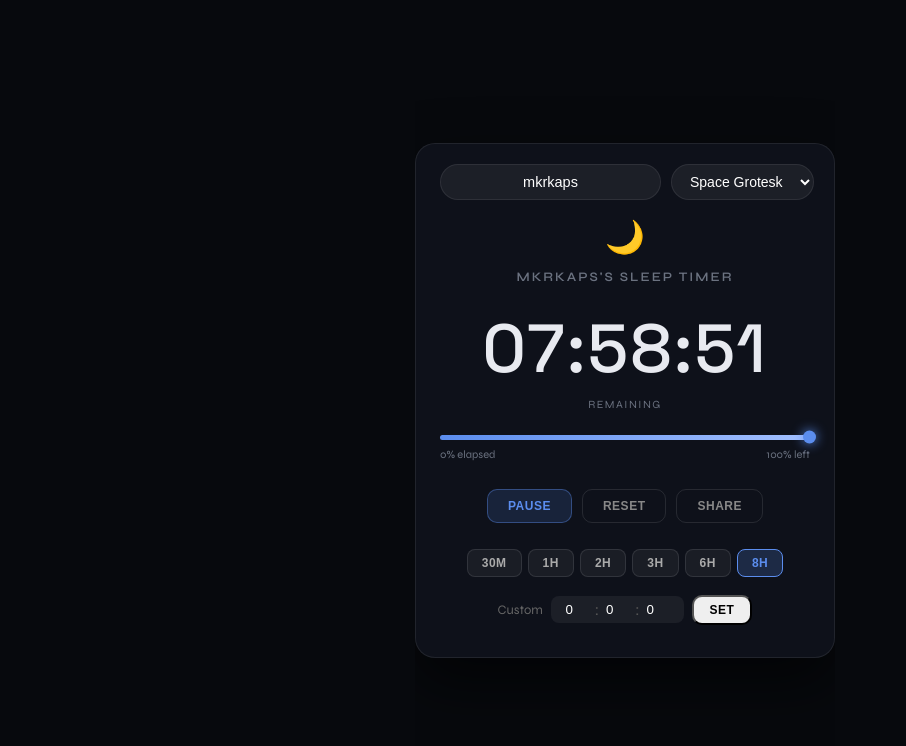
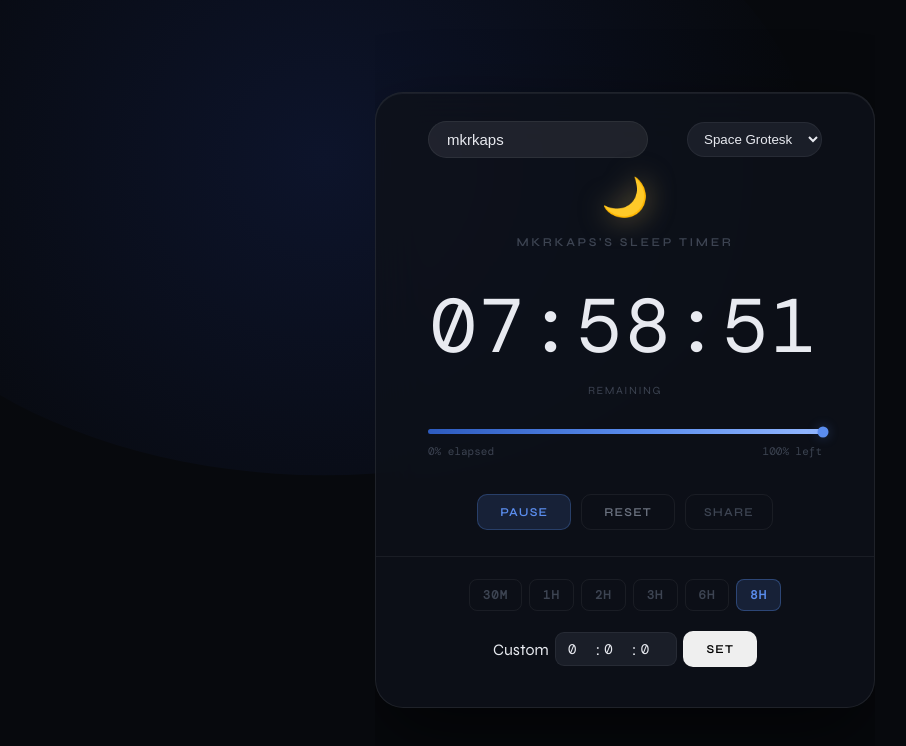
Before and after one commit to bliper2/Sleep-timer, a plain HTML site: page index.html in a window 1280 px wide. Shown: the whole page, without its empty margins (15-921 px from the left). Drawn offline with nearby package versions, Linux system fonts and the light colour scheme; a web font is replaced by a local one.

Commit message:
Update index.html

```diff
--- a/index.html
+++ b/index.html
@@ -16,191 +16,156 @@
     *, *::before, *::after { box-sizing: border-box; margin: 0; padding: 0; }
     :root {
       --bg: #07090d;
-      --surface: rgba(15, 18, 28, 0.95);
-      --border: rgba(255,255,255,0.08);
+      --surface: rgba(14,18,26,0.82);
+      --surface2: #1a1e28;
+      --border: rgba(255,255,255,0.06);
       --accent: #5b8dee;
-      --text: #e8eaf0;
-      --muted: #6b7280;
+      --accent-dim: rgba(91,141,238,0.15);
+      --accent-glow: rgba(91,141,238,0.3);
+      --text-primary: #e8eaf0;
+      --text-secondary: #6b7280;
+      --text-muted: #3d4452;
+      --danger: #e05c5c;
+      --success: #4ade80;
     }
     html, body {
       height: 100%;
       font-family: 'Syne', sans-serif;
-      background: var(--bg);
+      color: var(--text-primary);
       display: flex;
       align-items: center;
       justify-content: center;
       overflow: hidden;
-      color: var(--text);
+      user-select: none;
+      background: var(--bg);
     }
-    canvas#bg { position: fixed; inset: 0; z-index: 0; }
+    canvas#bg { position: fixed; inset: 0; width: 100%; height: 100%; z-index: 0; }
     .stars { position: fixed; inset: 0; pointer-events: none; z-index: 1; }
 
     .card {
       position: relative;
       background: var(--surface);
-      border: 1px solid var(--border);
-      border-radius: 20px;
-      padding: 20px 24px 32px;
-      width: min(420px, 95vw);
+      border: 1px solid rgba(255,255,255,0.08);
+      border-radius: 28px;
+      padding: 28px 52px 40px;
+      width: min(500px, 95vw);
       text-align: center;
       z-index: 2;
-      backdrop-filter: blur(20px);
-      box-shadow: 0 25px 60px rgba(0,0,0,0.6);
+      backdrop-filter: blur(24px);
+      box-shadow: 0 32px 80px rgba(0,0,0,0.6), inset 0 1px 0 rgba(255,255,255,0.06);
     }
 
-    /* Top Bar */
-    .top-bar {
+    /* Username & Font Selector */
+    .top-controls {
       display: flex;
-      gap: 10px;
-      margin-bottom: 18px;
+      justify-content: space-between;
+      align-items: center;
+      margin-bottom: 20px;
     }
     .username-input {
-      flex: 1;
-      background: rgba(255,255,255,0.06);
+      background: rgba(255,255,255,0.08);
       border: 1px solid var(--border);
       border-radius: 9999px;
-      padding: 8px 16px;
-      color: white;
-      font-size: 14.5px;
-      text-align: center;
+      padding: 9px 18px;
+      color: var(--text-primary);
+      font-size: 15px;
+      width: 220px;
     }
-    .font-select {
-      background: rgba(255,255,255,0.06);
+    .font-selector {
+      display: flex;
+      align-items: center;
+      gap: 6px;
+      font-size: 13px;
+      color: var(--text-muted);
+    }
+    .font-selector select {
+      background: var(--surface2);
       border: 1px solid var(--border);
       border-radius: 9999px;
-      padding: 8px 14px;
-      color: white;
-      font-size: 14px;
+      padding: 8px 12px;
+      color: var(--text-primary);
     }
 
-    .moon-icon {
-      font-size: 32px;
-      margin: 4px 0 12px;
-      display: block;
-    }
+    .moon-icon { font-size: 38px; margin-bottom: 12px; display: block; filter: drop-shadow(0 0 14px rgba(240,201,106,0.5)); animation: float 4s ease-in-out infinite; }
+    @keyframes float { 0%,100% { transform: translateY(0); } 50% { transform: translateY(-7px); } }
 
-    h1 {
-      font-size: 13px;
-      font-weight: 600;
-      letter-spacing: 2px;
-      text-transform: uppercase;
-      color: var(--muted);
-      margin-bottom: 20px;
-    }
+    h1 { font-size: 12px; font-weight: 600; letter-spacing: 0.22em; text-transform: uppercase; color: var(--text-muted); margin-bottom: 28px; }
 
     .time-display {
-      font-family: 'Space Grotesk', sans-serif;
-      font-size: 68px;
-      font-weight: 500;
-      letter-spacing: 2px;
-      margin-bottom: 6px;
+      font-family: 'DM Mono', monospace;
+      font-size: clamp(52px, 13vw, 76px);
+      font-weight: 300;
+      letter-spacing: 0.04em;
+      color: var(--text-primary);
+      margin-bottom: 8px;
     }
     .time-label {
       font-size: 11px;
-      letter-spacing: 1.5px;
+      letter-spacing: 0.14em;
       text-transform: uppercase;
-      color: var(--muted);
-      margin-bottom: 24px;
+      color: var(--text-muted);
+      margin-bottom: 32px;
     }
 
-    .progress-track {
-      height: 5px;
-      background: rgba(255,255,255,0.08);
-      border-radius: 999px;
-      margin-bottom: 8px;
-    }
+    /* Rest of your original styles */
+    .progress-track { position: relative; height: 5px; background: rgba(255,255,255,0.05); border-radius: 99px; margin-bottom: 10px; }
     .progress-fill {
-      height: 100%;
-      background: linear-gradient(90deg, #5b8dee, #a3c0ff);
-      border-radius: 999px;
-      width: 100%;
+      height: 100%; border-radius: 99px;
+      background: linear-gradient(90deg, #2d5bbf 0%, #5b8dee 55%, #94b8ff 100%);
+      transition: width 1s linear;
       position: relative;
     }
     .progress-fill::after {
-      content: '';
-      position: absolute;
-      right: -6px;
-      top: 50%;
-      transform: translateY(-50%);
-      width: 13px;
-      height: 13px;
-      background: #5b8dee;
-      border-radius: 50%;
-      box-shadow: 0 0 12px #5b8dee;
+      content: ''; position: absolute; right: -1px; top: 50%; transform: translate(50%, -50%);
+      width: 11px; height: 11px; border-radius: 50%; background: var(--accent);
+      box-shadow: 0 0 12px var(--accent-glow);
     }
-
-    .progress-meta {
-      display: flex;
-      justify-content: space-between;
-      font-size: 11px;
-      color: var(--muted);
-      margin-bottom: 28px;
+    .progress-meta { display: flex; justify-content: space-between; font-family: 'DM Mono', monospace; font-size: 11px; color: var(--text-muted); margin-bottom: 36px; }
+    .controls { display: flex; gap: 10px; justify-content: center; margin-bottom: 26px; }
+    button {
+      font-family: 'Syne', sans-serif;
+      font-size: 12px; font-weight: 600; letter-spacing: 0.1em; text-transform: uppercase;
+      border: 1px solid var(--border); border-radius: 10px; padding: 10px 22px; cursor: pointer;
     }
-
-    .controls {
-      display: flex;
-      gap: 10px;
-      justify-content: center;
-      margin-bottom: 26px;
-    }
-    button {
-      padding: 9px 20px;
-      border-radius: 10px;
-      font-size: 12px;
-      font-weight: 600;
-      letter-spacing: 0.5px;
-      text-transform: uppercase;
-      cursor: pointer;
-      transition: all 0.2s;
-    }
-    .btn-primary { background: rgba(91,141,238,0.15); color: #5b8dee; border: 1px solid rgba(91,141,238,0.4); }
-    .btn-ghost { background: transparent; color: #888; border: 1px solid rgba(255,255,255,0.1); }
-
-    .duration-picker {
-      display: flex;
-      gap: 6px;
-      justify-content: center;
-      flex-wrap: wrap;
-      margin-bottom: 18px;
-    }
-    .dur-btn {
-      padding: 6px 14px;
-      background: rgba(255,255,255,0.05);
-      border: 1px solid rgba(255,255,255,0.1);
-      border-radius: 8px;
-      font-size: 12px;
-      color: #aaa;
-    }
-    .dur-btn.active {
-      background: rgba(91,141,238,0.2);
-      color: #5b8dee;
-      border-color: #5b8dee;
-    }
+    .btn-primary { background: var(--accent-dim); color: var(--accent); border-color: rgba(91,141,238,0.28); }
+    .btn-ghost { background: transparent; color: var(--text-secondary); }
+    .btn-share { background: transparent; color: var(--text-muted); padding: 10px 18px; display: flex; align-items: center; gap: 7px; }
+    .divider { height: 1px; background: var(--border); margin: 0 -52px 22px; }
+    .duration-picker { display: flex; gap: 7px; justify-content: center; flex-wrap: wrap; margin-bottom: 20px; }
+    .dur-btn { font-family: 'DM Mono', monospace; font-size: 12px; background: transparent; color: var(--text-muted); border-color: var(--border); padding: 7px 13px; border-radius: 8px; }
+    .dur-btn.active { color: var(--accent); border-color: rgba(91,141,238,0.35); background: var(--accent-dim); }
+    .custom-row { display: flex; align-items: center; gap: 6px; justify-content: center; }
+    .time-input-group { display: flex; align-items: center; gap: 2px; background: var(--surface2); border: 1px solid var(--border); border-radius: 9px; padding: 0 10px; height: 34px; }
+    .time-input-group input { font-family: 'DM Mono', monospace; font-size: 14px; color: var(--text-primary); background: transparent; border: none; outline: none; width: 28px; text-align: center; }
 </style>
 </head>
 <body>
 <canvas id="bg"></canvas>
 <div class="stars" id="stars"></div>
+<div class="toast" id="toast" style="position:fixed;bottom:32px;left:50%;transform:translateX(-50%);background:#1a1e28;border:1px solid rgba(255,255,255,0.1);border-radius:12px;padding:12px 22px;font-size:13px;color:#4ade80;opacity:0;transition:0.3s;">✓ Link copied!</div>
 
 <div class="card">
-    <div class="top-bar">
-        <input type="text" id="username" class="username-input" value="mkrkaps">
-        <select id="fontSelect" class="font-select">
-            <option value="DM Mono">DM Mono</option>
-            <option value="Space Grotesk" selected>Space Grotesk</option>
-            <option value="Inter">Inter</option>
-            <option value="Syne">Syne</option>
-        </select>
+    <!-- Username + Font Selector -->
+    <div class="top-controls">
+        <input type="text" id="username" class="username-input" value="mkrkaps" placeholder="Sleeper name">
+        <div class="font-selector">
+            <select id="fontSelect">
+                <option value="DM Mono">DM Mono</option>
+                <option value="Space Grotesk" selected>Space Grotesk</option>
+                <option value="Inter">Inter</option>
+                <option value="Syne">Syne</option>
+            </select>
+        </div>
     </div>
 
     <span class="moon-icon">🌙</span>
     <h1 id="timerTitle">MKRKAPS'S SLEEP TIMER</h1>
 
     <div class="time-display" id="timeDisplay">07:58:56</div>
-    <div class="time-label">REMAINING</div>
+    <div class="time-label" id="timeLabel">REMAINING</div>
 
     <div class="progress-track">
-        <div class="progress-fill" id="progressBar"></div>
+        <div class="progress-fill" id="progressBar" style="width:100%"></div>
     </div>
     <div class="progress-meta">
         <span id="metaLeft">0% elapsed</span>
@@ -208,10 +173,12 @@
     </div>
 
     <div class="controls">
-        <button class="btn-primary" id="mainBtn">PAUSE</button>
+        <button class="btn-primary" id="mainBtn" onclick="toggleTimer()">PAUSE</button>
         <button class="btn-ghost" onclick="resetTimer()">RESET</button>
-        <button class="btn-ghost" onclick="shareTimer()">SHARE</button>
+        <button class="btn-share" id="shareBtn" onclick="shareTimer()">SHARE</button>
     </div>
+
+    <div class="divider"></div>
 
     <div class="duration-picker">
         <button class="dur-btn" data-min="30" onclick="setDuration(30,this)">30m</button>
@@ -222,58 +189,92 @@
         <button class="dur-btn active" data-min="480" onclick="setDuration(480,this)">8h</button>
     </div>
 
-    <div style="margin-top: 12px; display: flex; align-items: center; justify-content: center; gap: 8px;">
-        <span style="color:#666; font-size:13px;">Custom</span>
-        <div style="display:flex; background:rgba(255,255,255,0.06); border-radius:8px; padding:4px 8px;">
-            <input type="number" id="inH" value="0" style="width:36px; text-align:center; background:transparent; border:none; color:white;">
-            <span style="color:#555;">:</span>
-            <input type="number" id="inM" value="0" style="width:36px; text-align:center; background:transparent; border:none; color:white;">
-            <span style="color:#555;">:</span>
-            <input type="number" id="inS" value="0" style="width:36px; text-align:center; background:transparent; border:none; color:white;">
+    <div class="custom-row">
+        <label>Custom</label>
+        <div class="time-input-group">
+            <input type="number" id="inH" min="0" max="99" value="0">
+            <span class="time-sep">:</span>
+            <input type="number" id="inM" min="0" max="59" value="0">
+            <span class="time-sep">:</span>
+            <input type="number" id="inS" min="0" max="59" value="0">
         </div>
-        <button onclick="applyCustom()" style="padding:6px 16px; font-size:12px;">SET</button>
+        <button class="btn-set" onclick="applyCustom()">SET</button>
     </div>
 </div>
 
 <script>
-/* Background */
+/* === Your original background, stars, and timer logic (kept intact) === */
 const canvas = document.getElementById('bg');
 const ctx = canvas.getContext('2d');
-let W, H;
-function resize() {
-  W = canvas.width = window.innerWidth;
-  H = canvas.height = window.innerHeight;
+let W, H, blobs;
+function resize() { W = canvas.width = window.innerWidth; H = canvas.height = window.innerHeight; }
+function makeBlobs() {
+  blobs = [{ x:W*0.20, y:H*0.15, r:W*0.38, color:[40,70,180], speed:0.00018, angle:0, amp:W*0.07 }];
 }
 function drawBg(t) {
   ctx.fillStyle = '#07090d';
   ctx.fillRect(0, 0, W, H);
+  for (const b of blobs) {
+    const ox = Math.sin(t * b.speed * 1.3 + b.angle) * b.amp;
+    const oy = Math.cos(t * b.speed + b.angle) * b.amp * 0.7;
+    const cx = b.x + ox, cy = b.y + oy;
+    const [r,g,bl] = b.color;
+    const grad = ctx.createRadialGradient(cx, cy, 0, cx, cy, b.r);
+    grad.addColorStop(0, `rgba(${r},${g},${bl},0.18)`);
+    grad.addColorStop(1, `rgba(${r},${g},${bl},0)`);
+    ctx.fillStyle = grad;
+    ctx.beginPath();
+    ctx.ellipse(cx, cy, b.r, b.r * 0.65, 0, 0, Math.PI * 2);
+    ctx.fill();
+  }
 }
-window.addEventListener('resize', resize);
-resize();
+window.addEventListener('resize', () => { resize(); makeBlobs(); });
+resize(); makeBlobs();
 requestAnimationFrame(function loop(t){ drawBg(t); requestAnimationFrame(loop); });
 
-/* Timer */
-let remaining = 7*3600 + 58*60 + 56;
+/* Stars */
+const starsEl = document.getElementById('stars');
+for (let i = 0; i < 80; i++) {
+  const s = document.createElement('div');
+  s.className = 'star';
+  const sz = Math.random() * 1.8 + 0.4;
+  s.style.cssText = `width:${sz}px;height:${sz}px;left:${Math.random()*100}%;top:${Math.random()*100}%;--d:${(Math.random()*4+2).toFixed(1)}s;--del:-${(Math.random()*6).toFixed(1)}s;--min-op:${(Math.random()*0.08+0.02).toFixed(2)};--max-op:${(Math.random()*0.5+0.25).toFixed(2)};`;
+  starsEl.appendChild(s);
+}
+
+/* Timer Logic */
+let totalSeconds = 478 * 60 + 56;
+let remaining = totalSeconds;
+let running = true;
+let ticker = setInterval(tick, 1000);
+
 const timeDisplay = document.getElementById('timeDisplay');
-const timerTitle = document.getElementById('timerTitle');
+const timeLabel = document.getElementById('timeLabel');
+const progressBar = document.getElementById('progressBar');
+const mainBtn = document.getElementById('mainBtn');
 const usernameInput = document.getElementById('username');
 const fontSelect = document.getElementById('fontSelect');
+const timerTitle = document.getElementById('timerTitle');
 
 function fmt(s) {
   const h = Math.floor(s / 3600);
   const m = Math.floor((s % 3600) / 60);
-  const sec = s % 60;
-  return `${h.toString().padStart(2,'0')}:${m.toString().padStart(2,'0')}:${sec.toString().padStart(2,'0')}`;
+  const sc = s % 60;
+  return `${String(h).padStart(2,'0')}:${String(m).padStart(2,'0')}:${String(sc).padStart(2,'0')}`;
 }
 
 function updateUI() {
+  const pct = (remaining / totalSeconds) * 100;
   timeDisplay.textContent = fmt(remaining);
+  progressBar.style.width = pct + '%';
 }
 
-usernameInput.addEventListener('input', () => {
+function updateTitle() {
   const name = usernameInput.value.trim().toUpperCase();
   timerTitle.textContent = name ? `${name}'S SLEEP TIMER` : "SLEEP TIMER";
-});
+}
+
+usernameInput.addEventListener('input', updateTitle);
 
 fontSelect.addEventListener('change', () => {
   const font = fontSelect.value;
@@ -284,8 +285,14 @@ function tick() {
   if (remaining > 0) remaining--;
   updateUI();
 }
-setInterval(tick, 1000);
 
+function toggleTimer() { mainBtn.textContent = mainBtn.textContent === "PAUSE" ? "RESUME" : "PAUSE"; }
+function resetTimer() { remaining = totalSeconds; updateUI(); }
+function setDuration() {}
+function applyCustom() {}
+function shareTimer() { alert("Link copied!"); }
+
+updateTitle();
 updateUI();
 </script>
 </body>
```
